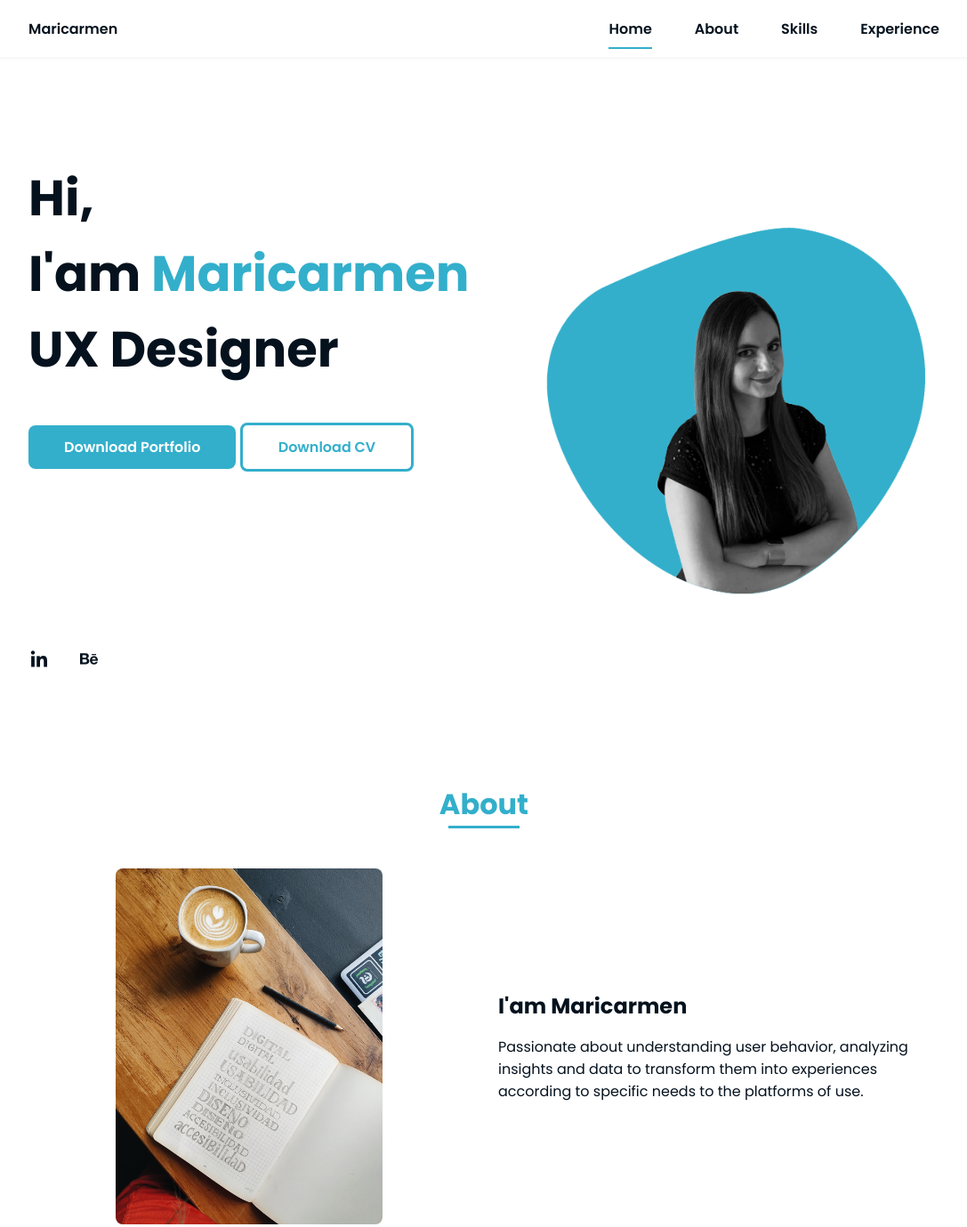
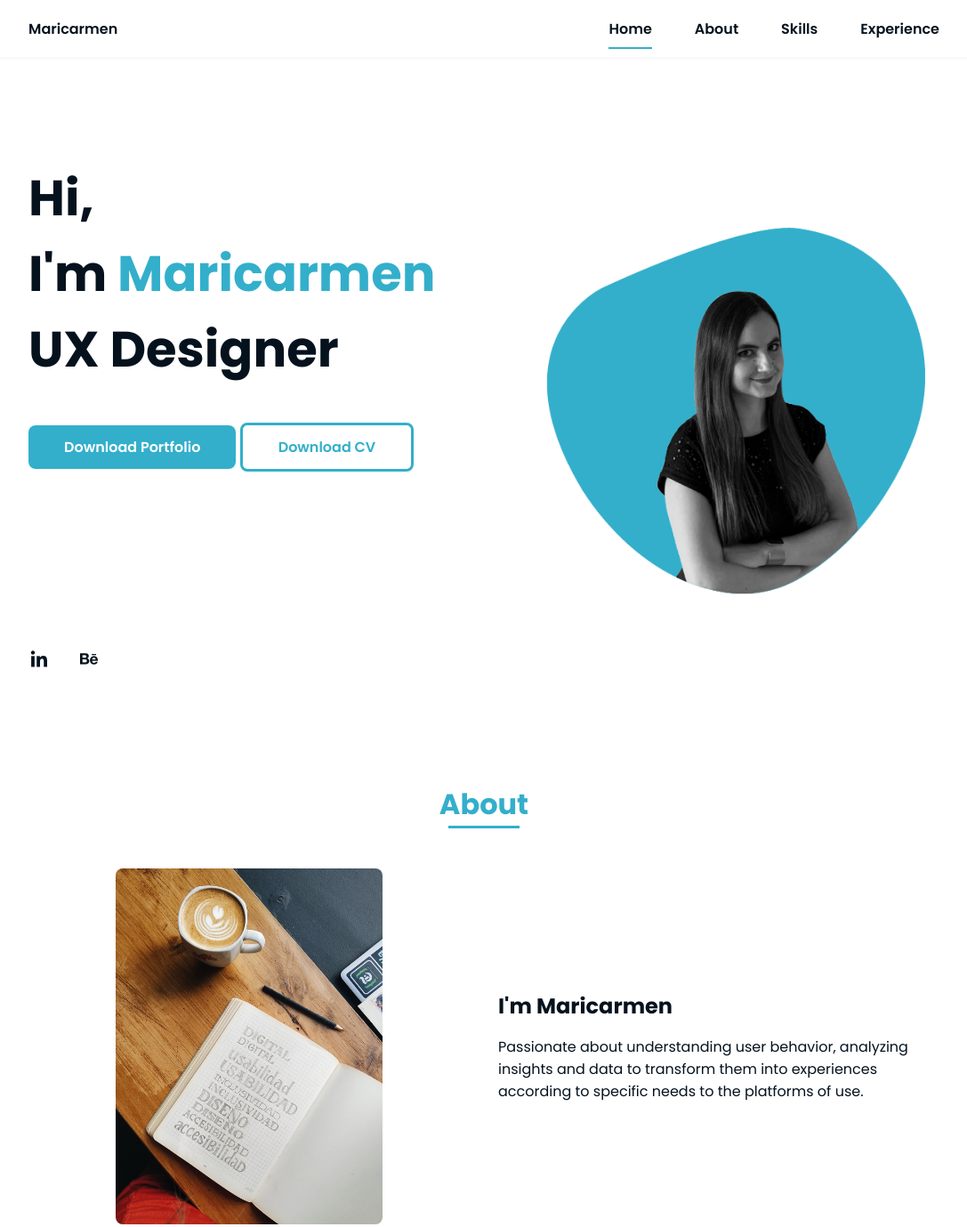
Before and after one commit to mcqux/portfolio-website, a plain HTML site: page index.html in a window 1280 px wide. Shown: the top 1379 px of the page at 89% size, without its empty margins (96-1183 px from the left). Drawn offline with nearby package versions, Linux system fonts and the light colour scheme.

Commit message:
Cambios y correccion de archivos

```diff
--- a/index.html
+++ b/index.html
@@ -39,7 +39,7 @@
             <!--===== HOME =====-->
             <section class="home bd-grid" id="home">
                 <div class="home__data">
-                    <h1 class="home__title">Hi,<br>I'am <span class="home__title-color">Maricarmen</span><br> UX Designer</h1>
+                    <h1 class="home__title">Hi,<br>I'm <span class="home__title-color">Maricarmen</span><br> UX Designer</h1>
 
                     <a download="" href="assets/img/Portfolio-Maricarmen.pdf" class="button">Download Portfolio</a>
                     <a download="" href="assets/img/CV-English.pdf" class="button__cv">Download CV</a>
@@ -66,7 +66,7 @@
                     </div>
 
                     <div>
-                        <h2 class="about__subtitle">I'am Maricarmen</h2>
+                        <h2 class="about__subtitle">I'm Maricarmen</h2>
                         <p class="about__text">Passionate about understanding user behavior, analyzing insights and data to transform them into experiences according to specific needs to the platforms of use.</p>
                     </div>
                 </div>
```
Also changed, not shown: 1 other file.
